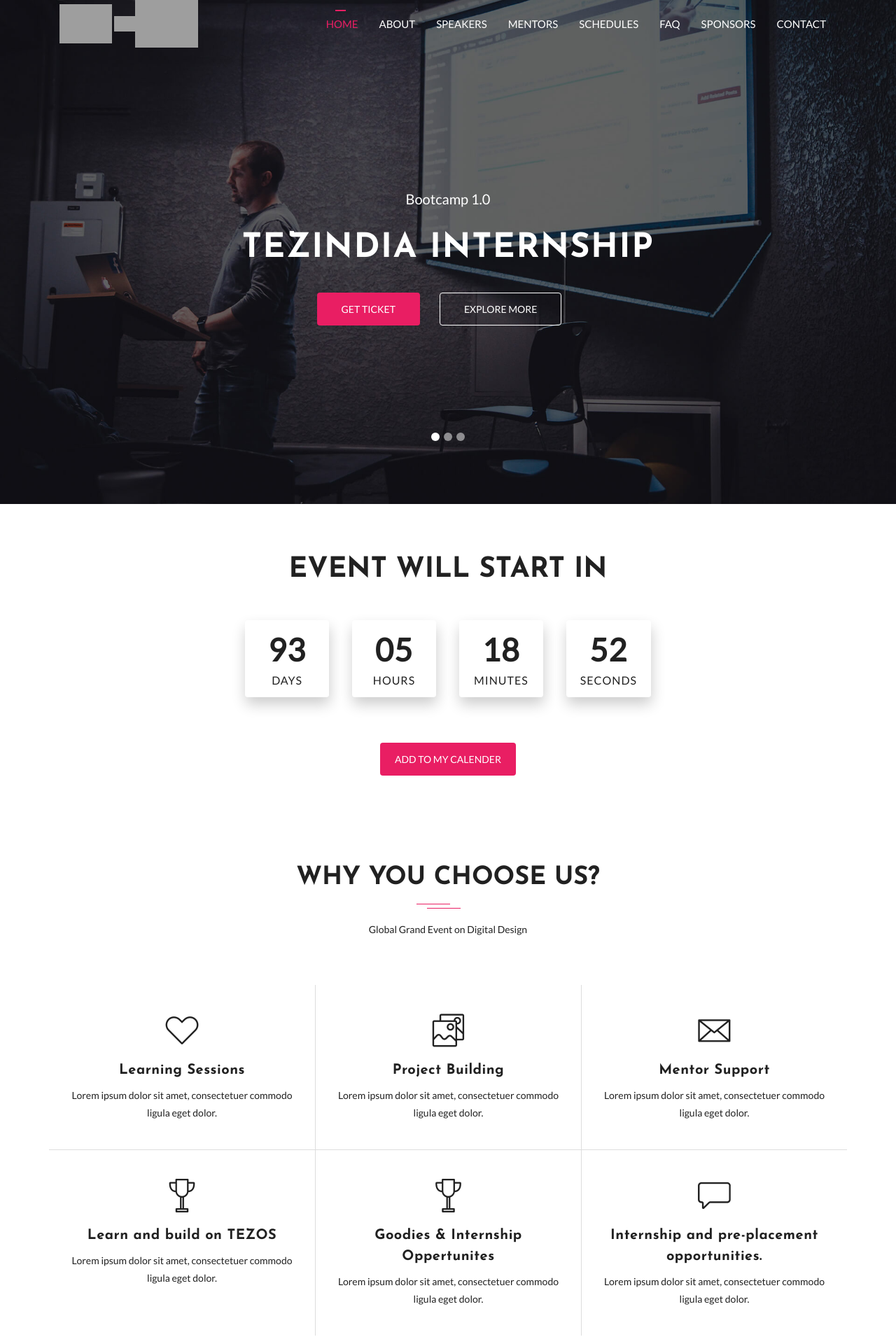
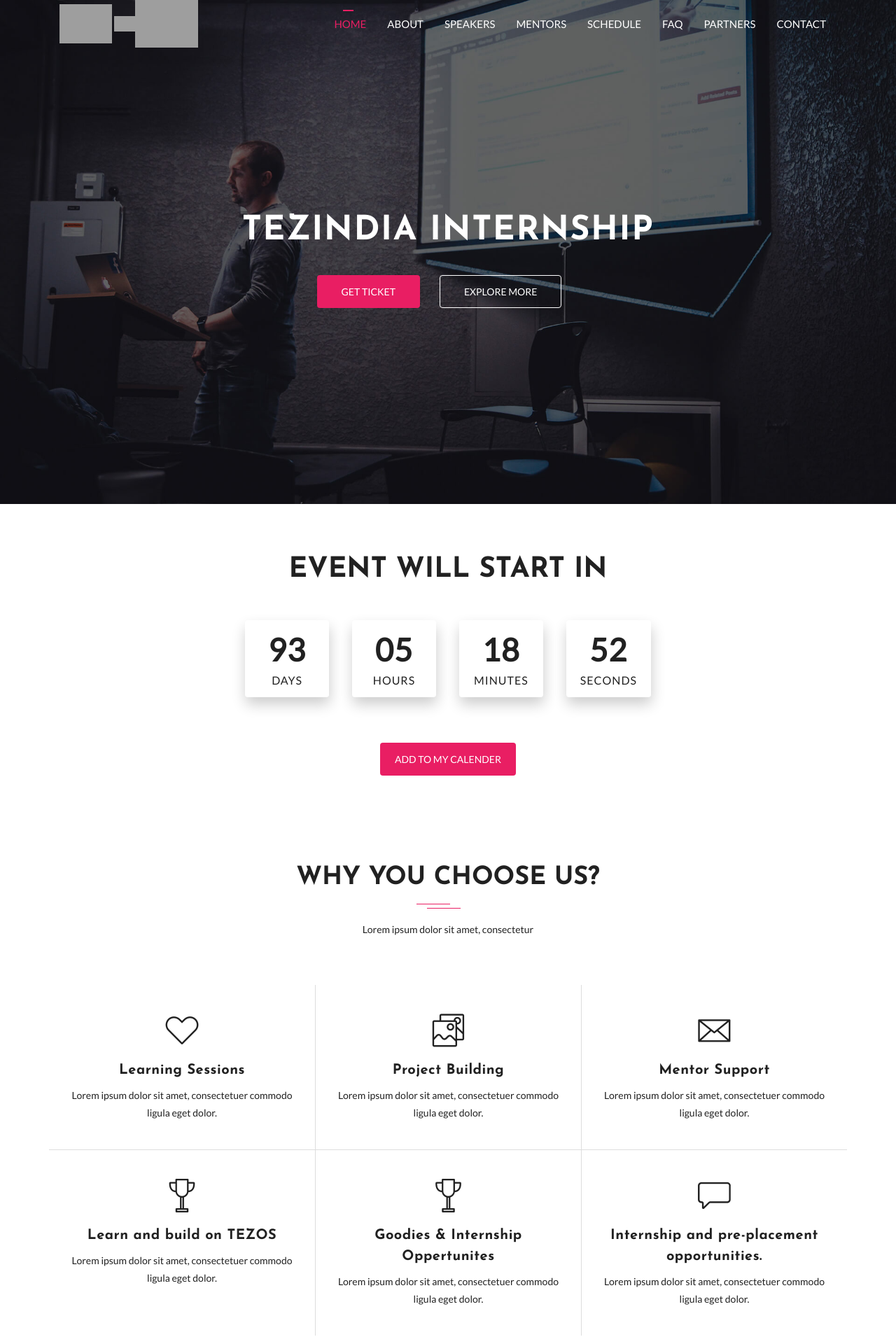
Before and after one commit to tkrupesh14/code8xtezindia, a PHP site: page / in a window 1280 px wide. Shown: the top 1920 px of the page at 70% size. Run offline with PHP 8.4, Linux system fonts and the light colour scheme; some libraries are stand-ins or nearby versions; some web fonts are replaced; grey boxes are pictures that could not be loaded.

Commit message:
structure done

```diff
--- a/header.inc.php
+++ b/header.inc.php
@@ -65,7 +65,7 @@
               </li>
               <li class="nav-item">
                 <a class="nav-link" href="#schedules">
-                  schedules
+                  schedule
                 </a>
               </li>
               <li class="nav-item">
@@ -75,7 +75,7 @@
               </li>
               <li class="nav-item">
                 <a class="nav-link" href="#sponsors">
-                  Sponsors
+                  Partners
                 </a>
               </li>
 
@@ -100,7 +100,7 @@
              <a class="page-scroll" href="#schedules">schedules</a>
           </li>
           <li>
-            <a class="page-scroll" href="#team">Speakers</a>
+            <a class="page-scroll" href="#team">Speaker</a>
           </li>
           <li>
             <a class="page-scroll" href="#gallery">Gallery</a>
@@ -109,7 +109,7 @@
             <a class="page-scroll" href="#faq">Faq</a>
           </li>
           <li>
-            <a class="page-scroll" href="#sponsors">Sponsors</a>
+            <a class="page-scroll" href="#sponsors">Partners</a>
           </li>
 
             <a class="page-scroll" href="#google-map-area">Contact</a>
--- a/index.php
+++ b/index.php
@@ -4,46 +4,20 @@
 
       <!-- Main Carousel Section Start -->
       <div id="main-slide" class="carousel slide" data-ride="carousel">
-        <ol class="carousel-indicators">
-          <li data-target="#main-slide" data-slide-to="0" class="active"></li>
-          <li data-target="#main-slide" data-slide-to="1"></li>
-          <li data-target="#main-slide" data-slide-to="2"></li>
-        </ol>
+
         <div class="carousel-inner">
           <div class="carousel-item active">
             <img class="d-block w-100" src="assets/img/slider/slide1.jpg" alt="First slide">
             <div class="carousel-caption d-md-block">
-              <p class="fadeInUp wow" data-wow-delay=".6s"> Bootcamp 1.0 </p>
+
               <h1 class="wow fadeInDown heading" data-wow-delay=".4s">Tezindia Internship</h1>
               <a href="#" class="fadeInLeft wow btn btn-common btn-lg" data-wow-delay=".6s">Get Ticket</a>
               <a href="#" class="fadeInRight wow btn btn-border btn-lg" data-wow-delay=".6s">Explore More</a>
             </div>
           </div>
-          <div class="carousel-item">
-            <img class="d-block w-100" src="assets/img/slider/slide2.jpg" alt="Second slide">
-            <div class="carousel-caption d-md-block">
-              <p class="fadeInUp wow" data-wow-delay=".6s">Global Grand Event on Digital Design</p>
-              <h1 class="wow bounceIn heading" data-wow-delay=".7s">22 Amazing Speakers</h1>
-              <a href="#" class="fadeInUp wow btn btn-border btn-lg" data-wow-delay=".8s">Learn More</a>
-            </div>
-          </div>
-          <div class="carousel-item">
-            <img class="d-block w-100" src="assets/img/slider/slide3.jpg" alt="Third slide">
-            <div class="carousel-caption d-md-block">
-              <p class="fadeInUp wow" data-wow-delay=".6s">Global Grand Event on Digital Design</p>
-              <h1 class="wow fadeInUp heading" data-wow-delay=".6s">Book Your Seat Now!</h1>
-              <a href="#" class="fadeInUp wow btn btn-common btn-lg" data-wow-delay=".8s">Explore</a>
-            </div>
-          </div>
+
         </div>
-        <a class="carousel-control-prev" href="#main-slide" role="button" data-slide="prev">
-          <span class="carousel-control" aria-hidden="true"><i class="lni-chevron-left"></i></span>
-          <span class="sr-only">Previous</span>
-        </a>
-        <a class="carousel-control-next" href="#main-slide" role="button" data-slide="next">
-          <span class="carousel-control" aria-hidden="true"><i class="lni-chevron-right"></i></span>
-          <span class="sr-only">Next</span>
-        </a>
+
       </div>
       <!-- Main Carousel Section End -->
 
@@ -77,7 +51,7 @@
           <div class="col-12">
             <div class="section-title-header text-center">
               <h1 class="section-title wow fadeInUp" data-wow-delay="0.2s">Why You Choose Us?</h1>
-              <p class="wow fadeInDown" data-wow-delay="0.2s">Global Grand Event on Digital Design</p>
+              <p class="wow fadeInDown" data-wow-delay="0.2s">Lorem ipsum dolor sit amet, consectetur</p>
             </div>
           </div>
         </div>
@@ -167,7 +141,7 @@
           <div class="col-12">
             <div class="section-title-header text-center">
               <h1 class="section-title wow fadeInUp" data-wow-delay="0.2s">About This Events</h1>
-              <p class="wow fadeInDown" data-wow-delay="0.2s">Global Grand Event on Digital Design</p>
+              <p class="wow fadeInDown" data-wow-delay="0.2s">Lorem ipsum dolor sit amet, consectetur</p>
             </div>
           </div>
         </div>
@@ -227,7 +201,7 @@
           <div class="col-12">
             <div class="section-title-header text-center">
               <h1 class="section-title wow fadeInUp" data-wow-delay="0.2s">Who's Speaking?</h1>
-              <p class="wow fadeInDown" data-wow-delay="0.2s">Global Grand Event on Digital Design</p>
+              <p class="wow fadeInDown" data-wow-delay="0.2s">Lorem ipsum dolor sit amet, consectetur</p>
             </div>
           </div>
         </div>
@@ -269,7 +243,7 @@
           <div class="col-12">
             <div class="section-title-header text-center">
               <h1 class="section-title wow fadeInUp" data-wow-delay="0.2s">Our Mentors</h1>
-              <p class="wow fadeInDown" data-wow-delay="0.2s">Global Grand Event on Digital Design</p>
+              <p class="wow fadeInDown" data-wow-delay="0.2s">Lorem ipsum dolor sit amet, consectetur</p>
             </div>
           </div>
         </div>
@@ -333,7 +307,7 @@
         <div class="row">
           <div class="col-12">
             <div class="section-title-header text-center">
-              <h1 class="section-title wow fadeInUp" data-wow-delay="0.2s">Event Schedules</h1>
+              <h1 class="section-title wow fadeInUp" data-wow-delay="0.2s">Event Schedule</h1>
               <p class="wow fadeInDown" data-wow-delay="0.2s">Lorem ipsum dolor sit amet, consectetur adipiscing <br> elit, sed do eiusmod tempor</p>
             </div>
           </div>
@@ -713,7 +687,7 @@
           <div class="col-12">
             <div class="section-title-header text-center">
               <h1 class="section-title wow fadeInUp" data-wow-delay="0.2s">Ask Question?</h1>
-              <p class="wow fadeInDown" data-wow-delay="0.2s">Global Grand Event on Digital Design</p>
+              <p class="wow fadeInDown" data-wow-delay="0.2s">Lorem ipsum dolor sit amet, consectetur</p>
             </div>
           </div>
         </div>
@@ -833,8 +807,8 @@
         <div class="row">
           <div class="col-12">
             <div class="section-title-header text-center">
-              <h1 class="section-title wow fadeInUp" data-wow-delay="0.2s">Sponsores</h1>
-              <p class="wow fadeInDown" data-wow-delay="0.2s">Global Grand Event on Digital Design</p>
+              <h1 class="section-title wow fadeInUp" data-wow-delay="0.2s">Partners</h1>
+              <p class="wow fadeInDown" data-wow-delay="0.2s">Lorem ipsum dolor sit amet, consectetur</p>
             </div>
           </div>
         </div>
@@ -871,37 +845,8 @@
 
 
 
-    <!-- Subscribe Area Start -->
-    <div id="subscribe" class="section-padding">
-      <div class="container">
-        <div class="row justify-content-md-center">
-          <div class="col-md-10 col-lg-7">
-            <div class="subscribe-inner wow fadeInDown" data-wow-delay="0.3s">
-              <h2 class="subscribe-title">Sign Up For Our Newsletter</h2>
-              <form class="text-center form-inline">
-                <input class="mb-20 form-control" name="email" placeholder="Enter Your Email Here">
-                <button type="submit" class="btn btn-common sub-btn" data-style="zoom-in" data-spinner-size="30" name="submit" id="submit">
-                <span class="ladda-label"><i class="lni-check-box"></i> Submit</span>
-                </button>
-              </form>
-            </div>
-          </div>
-        </div>
-      </div>
-    </div>
-    <!-- Subscribe Area End -->
 
-    <!-- Map Section Start -->
-    <section id="google-map-area">
-      <div class="container-fluid">
-        <div class="row">
-          <div class="col-12">
-            <div id="conatiner-map"></div>
-          </div>
-        </div>
-      </div>
-    </section>
-    <!-- Map Section End -->
+
 
     <!-- Contact Us Section -->
     <section id="contact-map" class="section-padding">
@@ -910,7 +855,7 @@
           <div class="col-12">
             <div class="section-title-header text-center">
               <h1 class="section-title wow fadeInUp" data-wow-delay="0.2s">Drop A Message</h1>
-              <p class="wow fadeInDown" data-wow-delay="0.2s">Global Grand Event on Digital Design</p>
+              <p class="wow fadeInDown" data-wow-delay="0.2s">Lorem ipsum dolor sit amet, consectetur adipisicing elit. Odit, delectus!</p>
             </div>
           </div>
           <div class="col-lg-7 col-md-12 col-xs-12">
```
